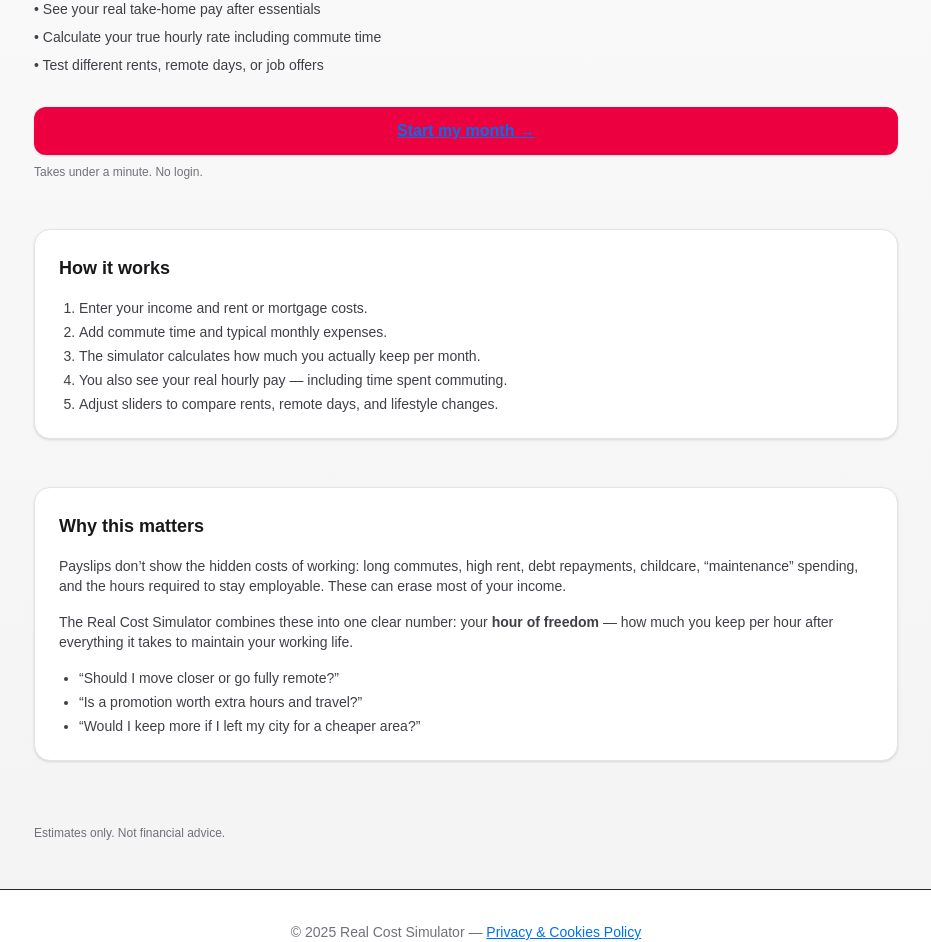
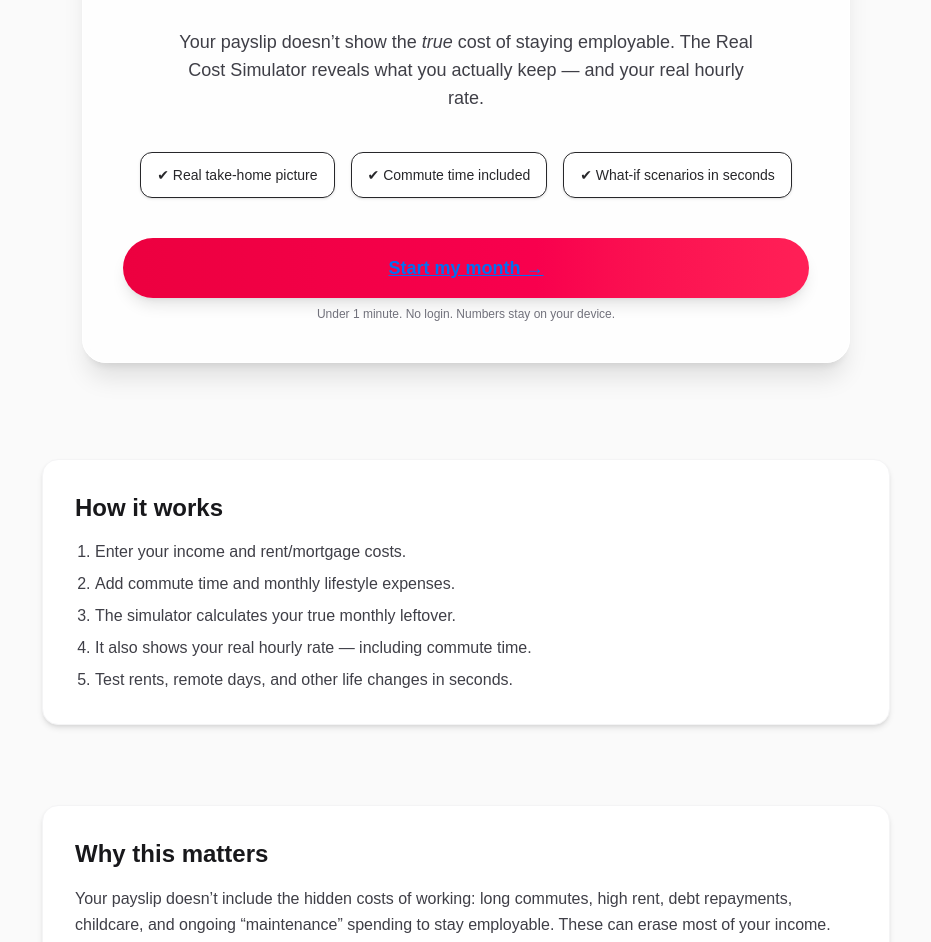
Before and after one commit to bendover19/real-cost-sim, a Next.js app: page / in a window 1280 px wide. Shown: the part 253-1195 px from the top of the page, without its empty margins (174-1105 px from the left). Built offline with nearby package versions, Linux system fonts and the light colour scheme.

Commit message:
Update page.tsx

```diff
--- a/app/page.tsx
+++ b/app/page.tsx
@@ -1,83 +1,106 @@
+// app/page.tsx — modern 2025 landing page (NO "use client")
 import Link from "next/link";
 
 export default function LandingPage() {
   return (
-    <main className="min-h-screen bg-gradient-to-b from-zinc-50 to-zinc-100">
-      <div className="max-w-4xl mx-auto px-4 py-12 space-y-12">
+    <main className="min-h-screen bg-zinc-50">
 
-        {/* Hero */}
-        <section className="space-y-6">
-          <h1 className="text-3xl md:text-4xl font-semibold text-zinc-900 max-w-xl leading-tight">
-            Find out how much of your salary you actually keep after rent, commute, and work-life costs.
+      {/* HERO SECTION */}
+      <section className="relative py-16 md:py-24">
+        {/* Soft gradient background */}
+        <div className="absolute inset-0 bg-gradient-to-br from-rose-50 via-rose-100/60 to-rose-50 -z-10" />
+
+        <div className="max-w-4xl mx-auto px-6 text-center space-y-8">
+
+          {/* Glow behind the card */}
+          <div className="absolute top-1/2 left-1/2 -translate-x-1/2 -translate-y-1/2 w-[600px] h-[600px] bg-rose-300/20 blur-[160px] rounded-full -z-10"></div>
+
+          {/* Main hero card */}
+          <div className="mx-auto max-w-3xl bg-white/70 backdrop-blur-sm border border-white shadow-xl rounded-3xl p-10 space-y-6">
+
+            <h1 className="text-4xl md:text-5xl font-semibold text-zinc-900 leading-tight">
+              See your real earnings <span className="text-rose-600">after rent, commute, and life costs.</span>
             </h1>
 
-          <ul className="space-y-2 text-sm text-zinc-700">
-            <li>• See your real take-home pay after essentials</li>
-            <li>• Calculate your true hourly rate including commute time</li>
-            <li>• Test different rents, remote days, or job offers</li>
-          </ul>
+            <p className="text-lg text-zinc-700 max-w-xl mx-auto">
+              Your payslip doesn’t show the <em>true</em> cost of staying employable.
+              The Real Cost Simulator reveals what you actually keep — and your real hourly rate.
+            </p>
 
-          <div className="space-y-2 pt-2">
+            {/* Quick highlights */}
+            <div className="flex flex-col sm:flex-row justify-center gap-4 pt-4">
+              <div className="bg-white/70 border backdrop-blur-sm rounded-xl px-4 py-3 shadow-sm text-sm text-zinc-800">
+                ✔ Real take-home picture
+              </div>
+              <div className="bg-white/70 border backdrop-blur-sm rounded-xl px-4 py-3 shadow-sm text-sm text-zinc-800">
+                ✔ Commute time included
+              </div>
+              <div className="bg-white/70 border backdrop-blur-sm rounded-xl px-4 py-3 shadow-sm text-sm text-zinc-800">
+                ✔ What-if scenarios in seconds
+              </div>
+            </div>
+
+            {/* CTA */}
+            <div className="pt-4 space-y-2">
               <Link
                 href="/sim"
-              className="inline-flex w-full items-center justify-center rounded-xl
-                         bg-rose-600 px-6 py-3 text-base font-semibold text-white shadow-sm
-                         hover:bg-rose-700 transition"
+                className="inline-flex w-full items-center justify-center rounded-full
+                  bg-gradient-to-r from-rose-600 to-rose-500 px-8 py-4 text-lg font-semibold
+                  text-white shadow-lg hover:shadow-xl transition-transform hover:scale-[1.02]"
               >
                 Start my month →
               </Link>
-            <p className="text-[12px] text-zinc-500">
-              Takes under a minute. No login.
+              <p className="text-xs text-zinc-500">
+                Under 1 minute. No login. Numbers stay on your device.
               </p>
+            </div>
+
+          </div>
         </div>
       </section>
 
-        {/* How it works */}
-        <section className="rounded-2xl border border-zinc-200 bg-white p-6 space-y-4 shadow-sm">
-          <h2 className="text-lg font-semibold text-zinc-900">How it works</h2>
-          <ol className="list-decimal pl-5 space-y-1 text-sm text-zinc-700">
-            <li>Enter your income and rent or mortgage costs.</li>
-            <li>Add commute time and typical monthly expenses.</li>
-            <li>The simulator calculates how much you actually keep per month.</li>
-            <li>You also see your real hourly pay — including time spent commuting.</li>
-            <li>Adjust sliders to compare rents, remote days, and lifestyle changes.</li>
+      {/* HOW IT WORKS */}
+      <section className="max-w-4xl mx-auto px-6 pb-20">
+        <div className="bg-white rounded-2xl shadow-md border border-zinc-100 p-8 space-y-4">
+          <h2 className="text-2xl font-semibold text-zinc-900">How it works</h2>
+          <ol className="list-decimal pl-5 space-y-2 text-zinc-700 text-sm md:text-base">
+            <li>Enter your income and rent/mortgage costs.</li>
+            <li>Add commute time and monthly lifestyle expenses.</li>
+            <li>The simulator calculates your true monthly leftover.</li>
+            <li>It also shows your real hourly rate — including commute time.</li>
+            <li>Test rents, remote days, and other life changes in seconds.</li>
           </ol>
+        </div>
       </section>
 
-        {/* Why this matters */}
-        <section className="rounded-2xl border border-zinc-200 bg-white p-6 space-y-4 shadow-sm">
-          <h2 className="text-lg font-semibold text-zinc-900">Why this matters</h2>
-          <p className="text-sm text-zinc-700">
-            Payslips don’t show the hidden costs of working: long commutes, high rent,
-            debt repayments, childcare, “maintenance” spending, and the hours required
-            to stay employable. These can erase most of your income.
+      {/* WHY THIS MATTERS */}
+      <section className="max-w-4xl mx-auto px-6 pb-20">
+        <div className="bg-white rounded-2xl shadow-md border border-zinc-100 p-8 space-y-4">
+          <h2 className="text-2xl font-semibold text-zinc-900">Why this matters</h2>
+
+          <p className="text-sm md:text-base text-zinc-700 leading-relaxed">
+            Your payslip doesn’t include the hidden costs of working: long commutes, high rent,
+            debt repayments, childcare, and ongoing “maintenance” spending to stay employable.
+            These can erase most of your income.
           </p>
 
-          <p className="text-sm text-zinc-700">
-            The Real Cost Simulator combines these into one clear number:
-            your <strong>hour of freedom</strong> — how much you keep per hour after
-            everything it takes to maintain your working life.
+          <p className="text-sm md:text-base text-zinc-700 leading-relaxed">
+            The Real Cost Simulator gives you one clear number: your{" "}
+            <strong>hour of freedom</strong> — how much you keep per hour once work-related
+            costs and time are accounted for.
           </p>
 
-          <ul className="list-disc pl-5 space-y-1 text-sm text-zinc-700">
+          <ul className="list-disc pl-6 text-sm md:text-base text-zinc-700 space-y-1">
             <li>“Should I move closer or go fully remote?”</li>
-            <li>“Is a promotion worth extra hours and travel?”</li>
-            <li>“Would I keep more if I left my city for a cheaper area?”</li>
+            <li>“Is this promotion worth extra hours and travel?”</li>
+            <li>“Would I keep more if I lived somewhere cheaper?”</li>
           </ul>
+        </div>
       </section>
 
-        {/* Placeholder for future ads (AFTER approval) */}
-        {/*
-<section className="rounded-xl border border-dashed border-zinc-300 p-6 text-center text-xs text-zinc-500">
-  Placeholder for future on-page ad position (after AdSense approval).
-</section>
-*/}
-
-        <footer className="text-xs text-zinc-500 pt-4">
+      <footer className="text-center text-xs text-zinc-500 pb-10">
         Estimates only. Not financial advice.
       </footer>
-
-      </div>
     </main>
   );
 }
```
Lines whose indentation alone changed are shown as unchanged.
